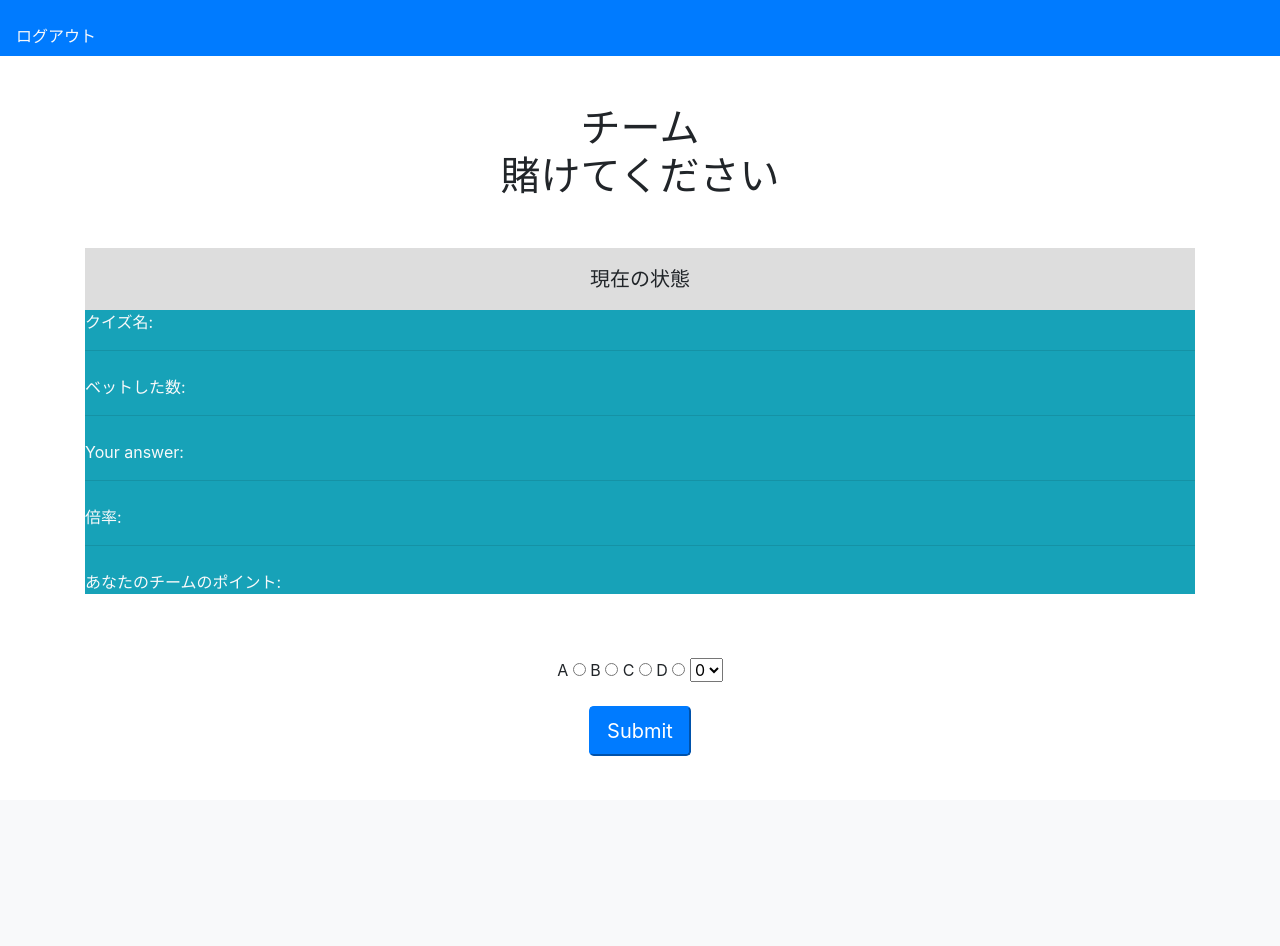
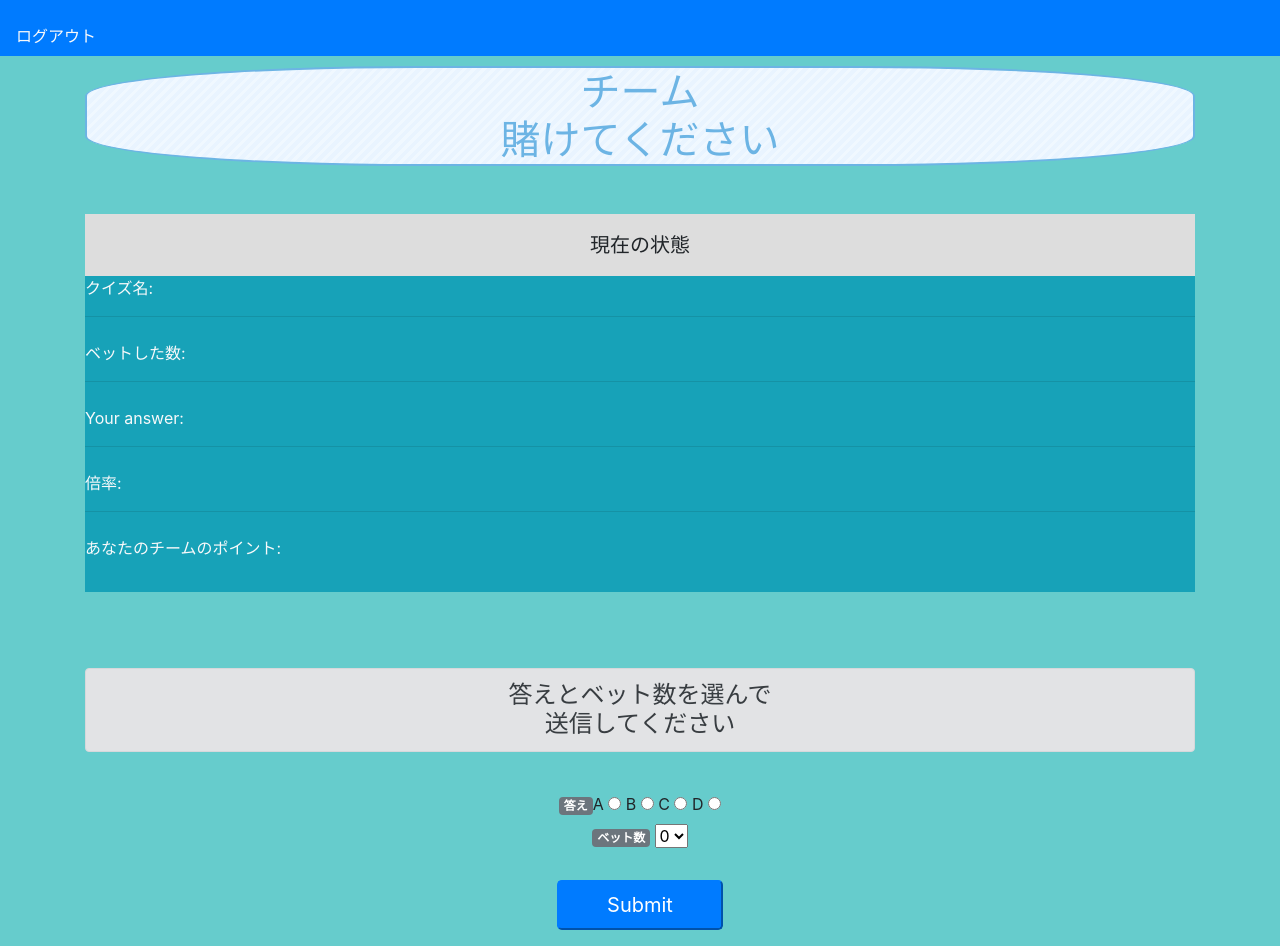
Before and after one commit to takeyaboo/takeyaboo-challenge_game, a PHP site: page /bet.php in a window 1280 px wide. Before the commit the page ends 756 px from the top, so only its background shows below. Run offline with PHP 8.4, Linux system fonts and the light colour scheme; the visitor is signed in with stand-in values (Sample User, id 1); data that the repository does not hold is empty; some libraries are stand-ins or nearby versions.

Commit message:
version2.0.0

```diff
--- a/bet.php
+++ b/bet.php
@@ -24,7 +24,7 @@ if(isset($_POST['submit'])){
 
       //フラグが立っていたら挿入できないようにする
       //立ってたらどの問題に対してどのチームがどの答えにいくら賭けたか挿入
-      if($result['flg'] !== '1'){
+      if($result['flg'] != '1'){
         $sql = 'INSERT INTO bets('
             . '  team '
             . ', bet '
@@ -49,8 +49,10 @@ if(isset($_POST['submit'])){
         // print_r($result);
         // print_r($_POST);
       }else{
-        $err = 'あなた方チーム'.$result['team'].'は<br>'.'クイズ'.$result['quiz_id'].'に'.$result['bet'].'bet済みです';
+        $err = 'あなた方チーム'.$result['team'].'は'.'クイズ'.$result['quiz_id'].'に'.$result['bet'].'bet済みです!!';
       }
+    }else{
+      $err = '答えが未選択です!!';
     }
   }
 }
@@ -90,14 +92,19 @@ $option = "";
 
 <html lang="ja">
 <head>
+  <meta http-equiv="Content-Type" content="text/html; charset=utf-8">
  <!-- Required meta tags -->
-<meta charset="utf-8">
 <meta name="viewport" content="width=device-width, initial-scale=1, shrink-to-fit=no">
 <title>ベット</title>
 <!-- Bootstrap CSS -->
 <link rel="stylesheet" href="https://stackpath.bootstrapcdn.com/bootstrap/4.3.1/css/bootstrap.min.css" integrity="sha384-ggOyR0iXCbMQv3Xipma34MD+dH/1fQ784/j6cY/iJTQUOhcWr7x9JvoRxT2MZw1T" crossorigin="anonymous">
 
 <style>
+
+body{
+  background-color: #66CCCC;
+}
+
 .container {
   padding-right: 15px;
   padding-left: 15px;
@@ -122,8 +129,18 @@ $option = "";
 
 .box-container {
   background: #ddd;
-  margin-bottom: 5px;
+  /* margin-bottom: 5px; */
+  margin-bottom: 60px;
 
+}
+
+h1{
+  margin-top:10px;
+  color: #6cb4e4;
+  border: solid 2px #6cb4e4;
+  border-radius: 30%;
+  background: -webkit-repeating-linear-gradient(-45deg, #f0f8ff, #f0f8ff 3px,#e9f4ff 3px, #e9f4ff 7px);
+  background: repeating-linear-gradient(-45deg, #f0f8ff, #f0f8ff 3px,#e9f4ff 3px, #e9f4ff 7px);
 }
 
 </style>
@@ -138,11 +155,11 @@ $option = "";
     </ul>
   </nav>
   <div class="container my-0 mx-auto">
-  <h1 class="text-center pt-5"><?="チーム".$team['id']?><br>賭けてください<br></h1>
+    <h1 class="text-center" style="display:none"><?="チーム".$team['id']?><br>賭けてください<br></h1>
     <form action="" method="post">
-    <div class="mt-5 pt-3 box-container">
-      <p class="text-center lead">現在の状態</p><?=(isset($err) ? $err : "" )?>
-      <div class="bg-info">
+      <div id="container" class="mt-5 pt-3 box-container" style="display:none">
+        <p class="text-center lead">現在の状態</p><div class="text-danger"><?=(isset($err) ? "ERROR:".$err : "" )?></div>
+        <div class="bg-info pb-3">
           <?php if(isset($quiz)): ?>
             <p class="text-light mt-2 bg-info"><?= 'クイズ名:'.$quiz['title'] ?></p><hr>
             <p class="text-light mt-4 bg-info"><?= 'ベットした数:'.$bet['bet'] ?></p><hr>
@@ -156,9 +173,10 @@ $option = "";
           <?php endif ; ?>
           </div>
       </div>
-    <div class="pt-5 text-center">
-
-        <label for="A">A</label>
+      <div class="pt-3 text-center">
+        <h4 class="alert alert-secondary">答えとベット数を選んで<br>送信してください</h4><br>
+        <!-- <div class="text-left w-50 mx-auto"> -->
+          <label for="A"><span class="badge badge-secondary" style="font-weight:bold;">答え</span>A</label>
           <input type="radio" name="answer" id="A" value="A">
           <label for="B">B</label>
           <input type="radio" name="answer" value="B">
@@ -166,15 +184,29 @@ $option = "";
           <input type="radio" name="answer" value="C">
           <label for="D">D</label>
           <input type="radio" name="answer" value="D">
+          <p><span class= "badge badge-secondary" style="font-weight:bold;">ベット数</span>
           <select name="bet">
             <?= $option ?>
           </select><br>
-        <input type="submit" class="btn-primary btn-lg mt-3 pr-3" name="submit" onclick="return confirm('ファイナルアンサー？');"></input>
+          </p>
+        <!-- </div> -->
+          <input type="submit" class="btn-primary btn-lg mt-3 pr-5 pl-5" name="submit" onclick="return confirm('※答えとbet数は変更できません!\nファイナルアンサー?');"></input>
 
       </div>
     </div>
     </form>
   </div>
+  <script src="http://code.jquery.com/jquery-1.10.1.min.js"></script>
+  <script>
+  $(function() {
+  //   $('h1').fadeIn(2000, function(){
+  //     $(this).addClass('title');
+  //     });
+  // });
+  $('h1').fadeIn(2100);
+  $('#container').show(1000)
+});
+  </script>
 </body>
 </head>
 </html>
--- a/login.php
+++ b/login.php
@@ -48,8 +48,8 @@ if(isset($_POST['submit'])){
 ?>
 <html lang="ja">
  <head>
+   <meta http-equiv="Content-Type" content="text/html; charset=utf-8">
    <!-- Required meta tags -->
-   <meta charset="utf-8">
    <meta name="viewport" content="width=device-width, initial-scale=1, shrink-to-fit=no">
 
    <!-- Bootstrap CSS -->
```
Also changed, not shown: admin.php (+47 -1 lines), result.php (added, +76 -0 lines). Lines whose indentation alone changed are shown as unchanged.
